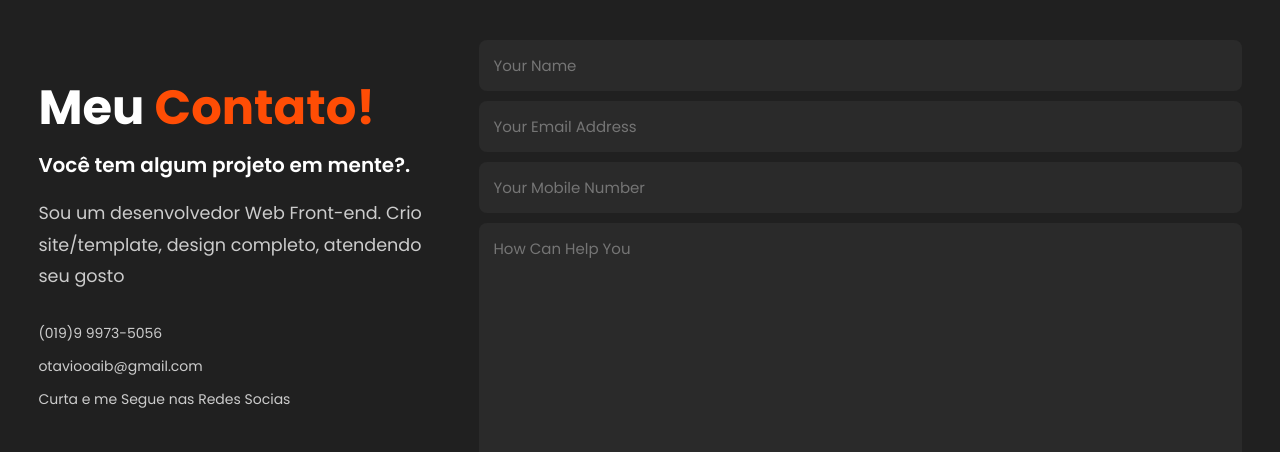
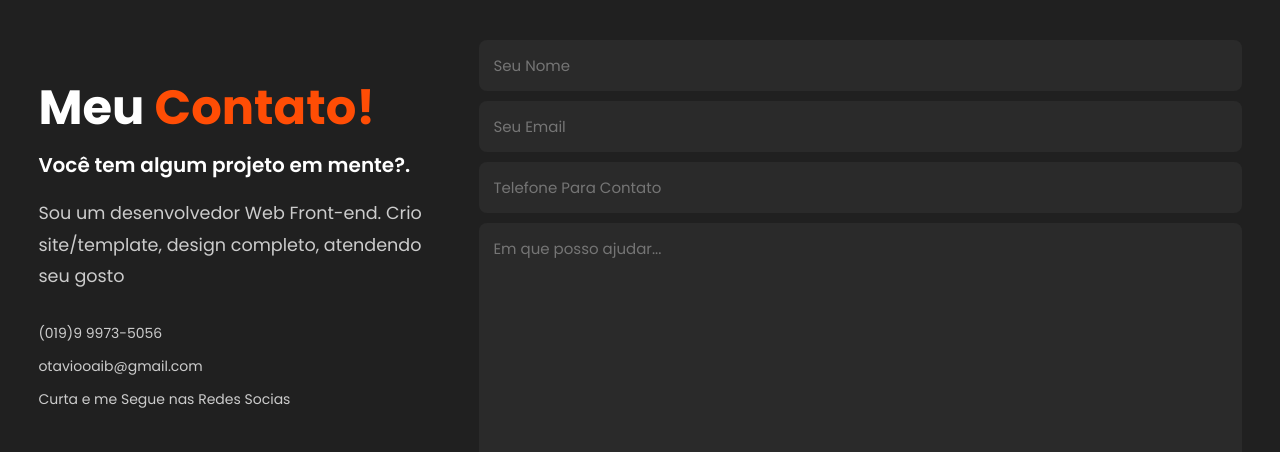
Before and after one commit to OtavioIdem/portfolio-otaviooaib, a plain HTML site: page index.html in a window 1280 px wide. Shown: the part 3366-3818 px from the top of the page. Drawn offline with nearby package versions, Linux system fonts and the light colour scheme.

Commit message:
Update index.html

```diff
--- a/index.html
+++ b/index.html
@@ -200,10 +200,10 @@
 
         <div class="contact-form">
             <form action="">
-                <input type="name" placeholder="Your Name" required>
-                <input type="email" placeholder="Your Email Address" required>
-                <input type="" placeholder="Your Mobile Number" required>
-                <textarea name="" id="" cols="35" rows="10" placeholder="How Can Help You" required></textarea>
+                <input type="name" placeholder="Seu Nome" required>
+                <input type="email" placeholder="Seu Email" required>
+                <input type="" placeholder="Telefone Para Contato" required>
+                <textarea name="" id="" cols="35" rows="10" placeholder="Em que posso ajudar..." required></textarea>
                 <input type="submit" value="Send Message" class="submit" required>
 
 
```
